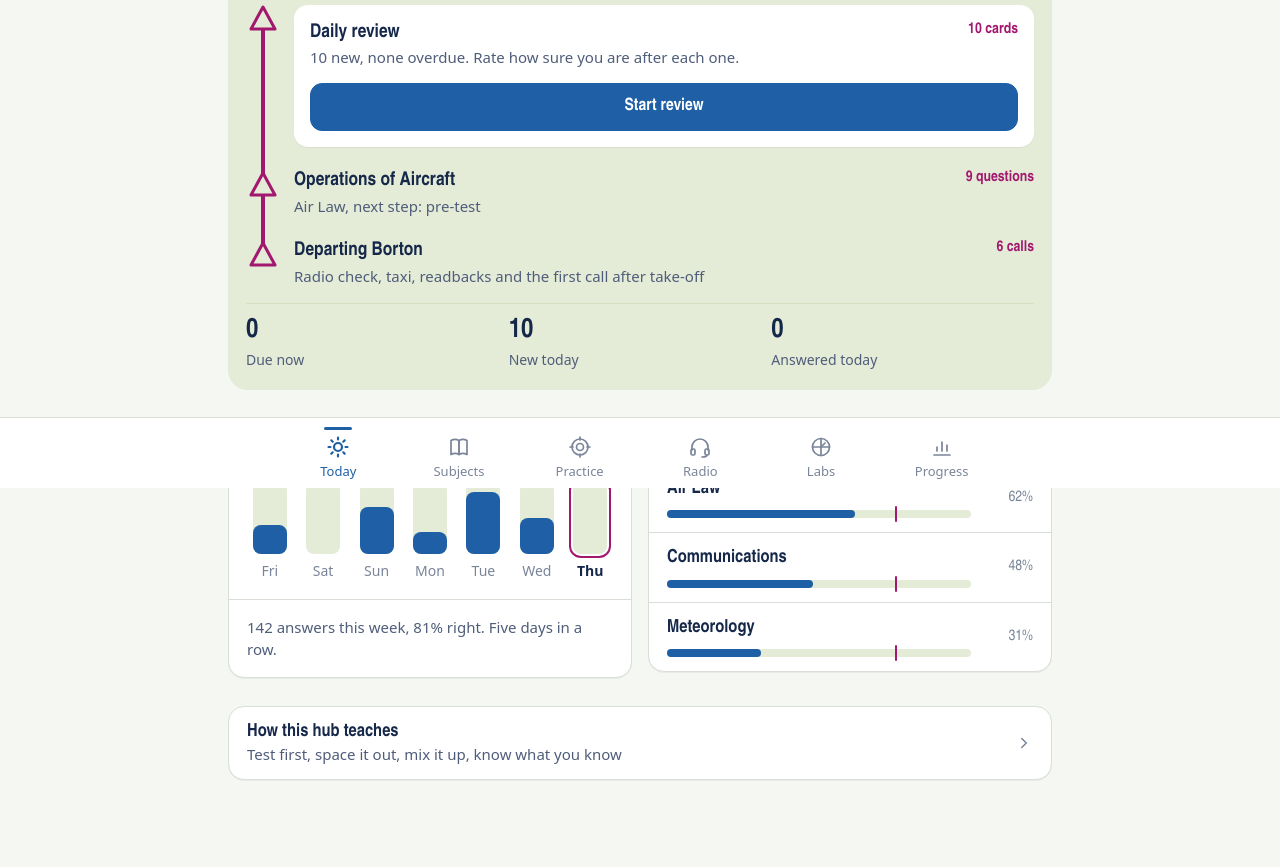
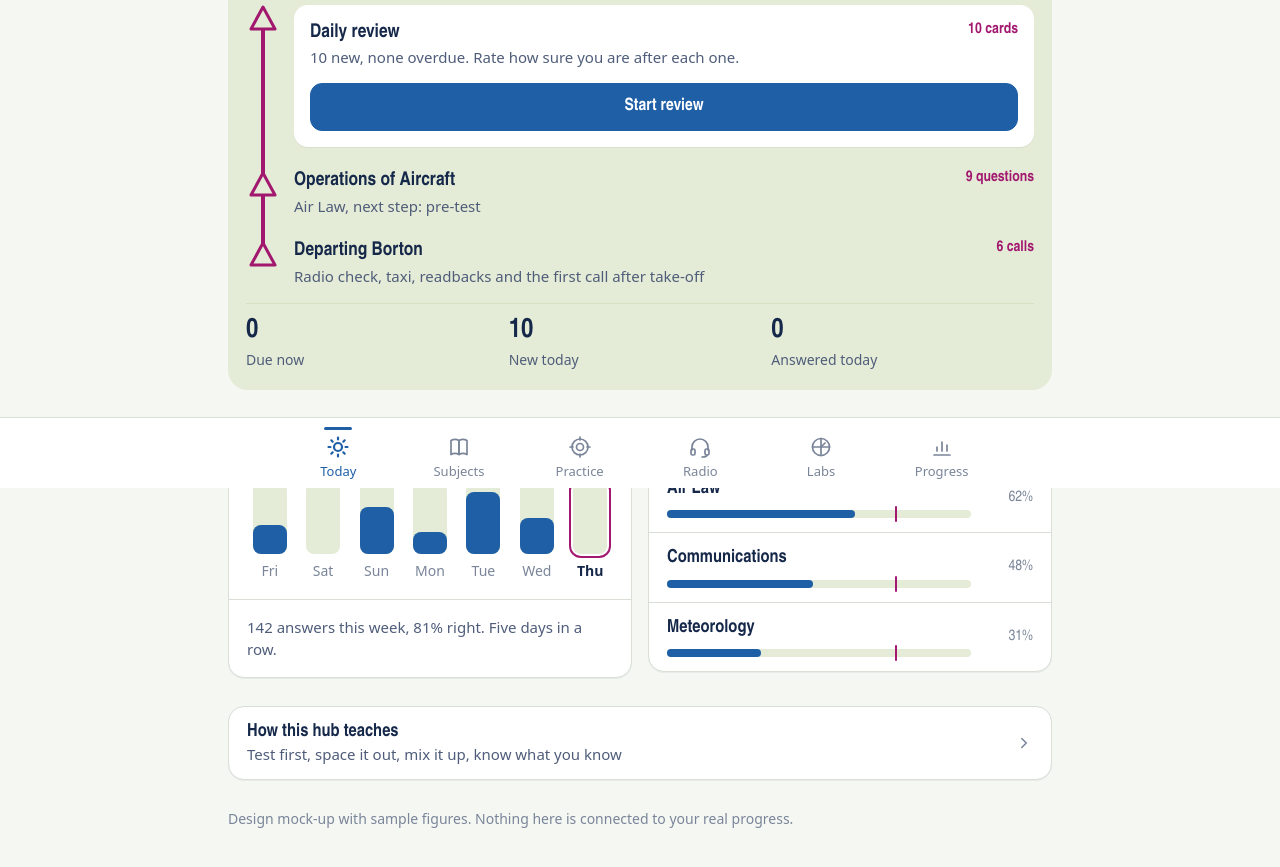
Before and after one commit to harrysharpbsc/PPL-Hub, a website: page mockup/src.html in a window 1280 px wide. Shown: the part 312-1179 px from the top of the page. Drawn offline with Linux system fonts and the light colour scheme.

Commit message:
Mock-up: safe-area gutters and a sample-figures note
Co-Authored-By: Claude Opus 5.5 <noreply@anthropic.com>
Claude-Session: https://claude.ai/code/session_01TVZAPXHFJifDnVJ3QnzxuC

```diff
--- a/mockup/src.html
+++ b/mockup/src.html
@@ -46,8 +46,8 @@ h1{font-size:34px;font-weight:700}
 h2{font-size:21px;font-weight:600;margin:36px 0 12px}
 h3{font-size:19px;font-weight:600}
 p{margin:0}
-.wrap{max-width:880px;margin:0 auto;padding:20px 16px 0}
-@media (min-width:700px){.wrap{padding:28px 28px 0}}
+.wrap{max-width:880px;margin:0 auto;padding-block:20px 0;padding-left:max(16px,env(safe-area-inset-left,0px));padding-right:max(16px,env(safe-area-inset-right,0px))}
+@media (min-width:700px){.wrap{padding-block:28px 0;padding-left:max(28px,env(safe-area-inset-left,0px));padding-right:max(28px,env(safe-area-inset-right,0px))}}
 .muted{color:var(--ink-2)}
 .small{font-size:15px}
 .num{font-family:var(--f-head);font-variant-numeric:tabular-nums}
@@ -197,7 +197,7 @@ details.how .body strong{display:block;color:var(--ink);font:600 17px var(--f-he
 
 /* tab bar */
 .tabs{position:fixed;left:0;right:0;bottom:0;z-index:5;background:var(--panel);border-top:1px solid var(--line);
-  padding:6px 8px calc(6px + env(safe-area-inset-bottom))}
+  padding:6px max(8px,env(safe-area-inset-right,0px)) calc(6px + env(safe-area-inset-bottom,0px)) max(8px,env(safe-area-inset-left,0px))}
 .tabs .in{display:grid;grid-template-columns:repeat(6,1fr);gap:4px;max-width:720px;margin:0 auto}
 .tab{display:flex;flex-direction:column;align-items:center;justify-content:center;gap:3px;min-height:58px;border:0;border-radius:12px;background:none;
   color:var(--ink-3);font:500 13px var(--f-body)}
@@ -313,6 +313,7 @@ details.how .body strong{display:block;color:var(--ink);font:600 17px var(--f-he
       </div>
     </details>
   </div>
+  <p class="note">Design mock-up with sample figures. Nothing here is connected to your real progress.</p>
   <div class="spacer"></div>
 </div>
 </section>
```
Also changed, not shown: mockup/index.html (+4 -3 lines).
